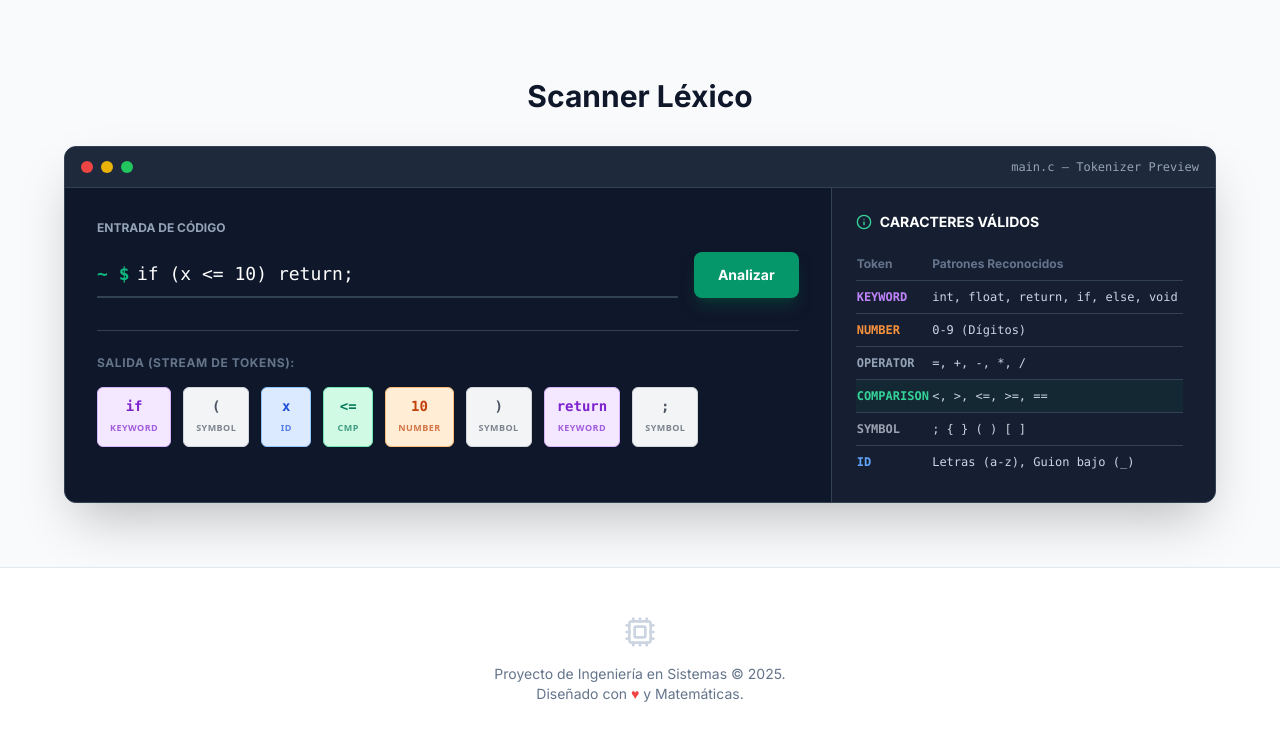
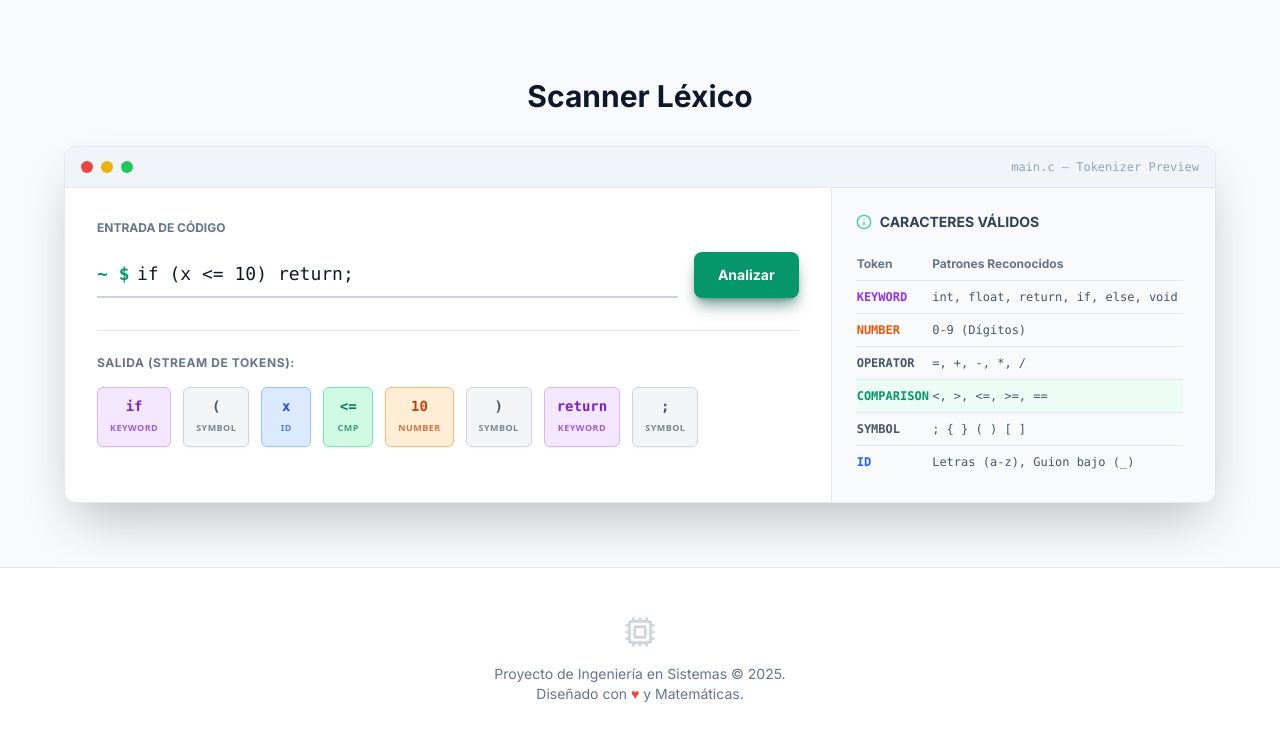
Before and after one commit to ChrystiaPalma/Fundamentos-de-Sistemas-Aut-matas-y-Compiladores, a plain HTML site: page index.html in a window 1280 px wide. Shown: the part 2746-3486 px from the top of the page. Drawn offline with nearby package versions, Linux system fonts and the light colour scheme.

Commit message:
Fix: Scanner component theme awareness and light mode contrast

```diff
--- a/index.html
+++ b/index.html
@@ -469,8 +469,10 @@
                 <h2 class="text-3xl font-bold text-slate-900 dark:text-white mt-2">Scanner Léxico</h2>
             </div>
 
-            <div class="bg-slate-900 rounded-xl shadow-2xl overflow-hidden max-w-6xl mx-auto border border-slate-700">
-                <div class="bg-slate-800 px-4 py-3 flex items-center justify-between border-b border-slate-700">
+            <div
+                class="bg-white dark:bg-slate-900 rounded-xl shadow-2xl overflow-hidden max-w-6xl mx-auto border border-slate-200 dark:border-slate-700">
+                <div
+                    class="bg-slate-100 dark:bg-slate-800 px-4 py-3 flex items-center justify-between border-b border-slate-200 dark:border-slate-700">
                     <div class="flex items-center gap-2">
                         <div class="w-3 h-3 rounded-full bg-red-500"></div>
                         <div class="w-3 h-3 rounded-full bg-yellow-500"></div>
@@ -481,16 +483,18 @@
 
                 <div class="grid lg:grid-cols-3">
 
-                    <div class="col-span-2 p-6 md:p-8 border-r border-slate-700">
+                    <div class="col-span-2 p-6 md:p-8 border-r border-slate-200 dark:border-slate-700">
                         <div class="flex flex-col gap-4 mb-8">
-                            <label class="text-slate-400 text-xs font-bold uppercase">Entrada de Código</label>
+                            <label class="text-slate-500 dark:text-slate-400 text-xs font-bold uppercase">Entrada de
+                                Código</label>
                             <div class="flex gap-4">
                                 <div class="flex-grow relative">
-                                    <span class="absolute left-0 top-2 text-emerald-500 font-mono text-lg font-bold">~
+                                    <span
+                                        class="absolute left-0 top-2 text-emerald-600 dark:text-emerald-400 font-mono text-lg font-bold">~
                                         $</span>
                                     <input type="text" id="compiler-input" value="if (x <= 10) return;"
                                         aria-label="Entrada de código fuente"
-                                        class="w-full bg-transparent border-b-2 border-slate-700 text-white font-mono text-lg pl-10 py-2 focus:outline-none focus:border-emerald-500 transition placeholder-slate-600"
+                                        class="w-full bg-transparent border-b-2 border-slate-300 dark:border-slate-700 text-slate-900 dark:text-white font-mono text-lg pl-10 py-2 focus:outline-none focus:border-emerald-500 transition placeholder-slate-400 dark:placeholder-slate-600"
                                         spellcheck="false">
                                 </div>
                                 <button onclick="tokenize()"
@@ -500,48 +504,51 @@
                             </div>
                         </div>
 
-                        <div class="border-t border-slate-700 pt-6">
+                        <div class="border-t border-slate-200 dark:border-slate-700 pt-6">
                             <p class="text-slate-500 text-xs uppercase font-bold tracking-wider mb-4">Salida (Stream de
                                 Tokens):</p>
                             <div id="token-output" class="flex flex-wrap gap-3 min-h-[60px]"></div>
                         </div>
                     </div>
 
-                    <div class="col-span-1 bg-slate-800/50 p-6">
-                        <h4 class="text-white text-sm font-bold uppercase mb-4 flex items-center gap-2">
+                    <div class="col-span-1 bg-slate-50 dark:bg-slate-800/50 p-6">
+                        <h4
+                            class="text-slate-700 dark:text-white text-sm font-bold uppercase mb-4 flex items-center gap-2">
                             <i data-lucide="info" class="w-4 h-4 text-emerald-400"></i> Caracteres Válidos
                         </h4>
                         <div class="overflow-y-auto max-h-[250px] custom-scroll pr-2">
                             <table class="w-full text-xs text-left">
-                                <thead class="text-slate-500 border-b border-slate-700">
+                                <thead class="text-slate-500 border-b border-slate-200 dark:border-slate-700">
                                     <tr>
                                         <th class="py-2">Token</th>
                                         <th class="py-2">Patrones Reconocidos</th>
                                     </tr>
                                 </thead>
-                                <tbody class="text-slate-300 divide-y divide-slate-700 font-mono">
+                                <tbody
+                                    class="text-slate-600 dark:text-slate-300 divide-y divide-slate-200 dark:divide-slate-700 font-mono">
                                     <tr>
-                                        <td class="py-2 text-purple-400 font-bold">KEYWORD</td>
+                                        <td class="py-2 text-purple-600 dark:text-purple-400 font-bold">KEYWORD</td>
                                         <td class="py-2">int, float, return, if, else, void</td>
                                     </tr>
                                     <tr>
-                                        <td class="py-2 text-orange-400 font-bold">NUMBER</td>
+                                        <td class="py-2 text-orange-600 dark:text-orange-400 font-bold">NUMBER</td>
                                         <td class="py-2">0-9 (Dígitos)</td>
                                     </tr>
                                     <tr>
-                                        <td class="py-2 text-slate-400 font-bold">OPERATOR</td>
+                                        <td class="py-2 text-slate-600 dark:text-slate-400 font-bold">OPERATOR</td>
                                         <td class="py-2">=, +, -, *, /</td>
                                     </tr>
-                                    <tr class="bg-emerald-900/20">
-                                        <td class="py-2 text-emerald-400 font-bold">COMPARISON</td>
+                                    <tr class="bg-emerald-50 dark:bg-emerald-900/20">
+                                        <td class="py-2 text-emerald-600 dark:text-emerald-400 font-bold">COMPARISON
+                                        </td>
                                         <td class="py-2">&lt;, &gt;, &lt;=, &gt;=, ==</td>
                                     </tr>
                                     <tr>
-                                        <td class="py-2 text-gray-400 font-bold">SYMBOL</td>
+                                        <td class="py-2 text-gray-600 dark:text-gray-400 font-bold">SYMBOL</td>
                                         <td class="py-2">; { } ( ) [ ]</td>
                                     </tr>
                                     <tr>
-                                        <td class="py-2 text-blue-400 font-bold">ID</td>
+                                        <td class="py-2 text-blue-600 dark:text-blue-400 font-bold">ID</td>
                                         <td class="py-2">Letras (a-z), Guion bajo (_)</td>
                                     </tr>
                                 </tbody>
```
